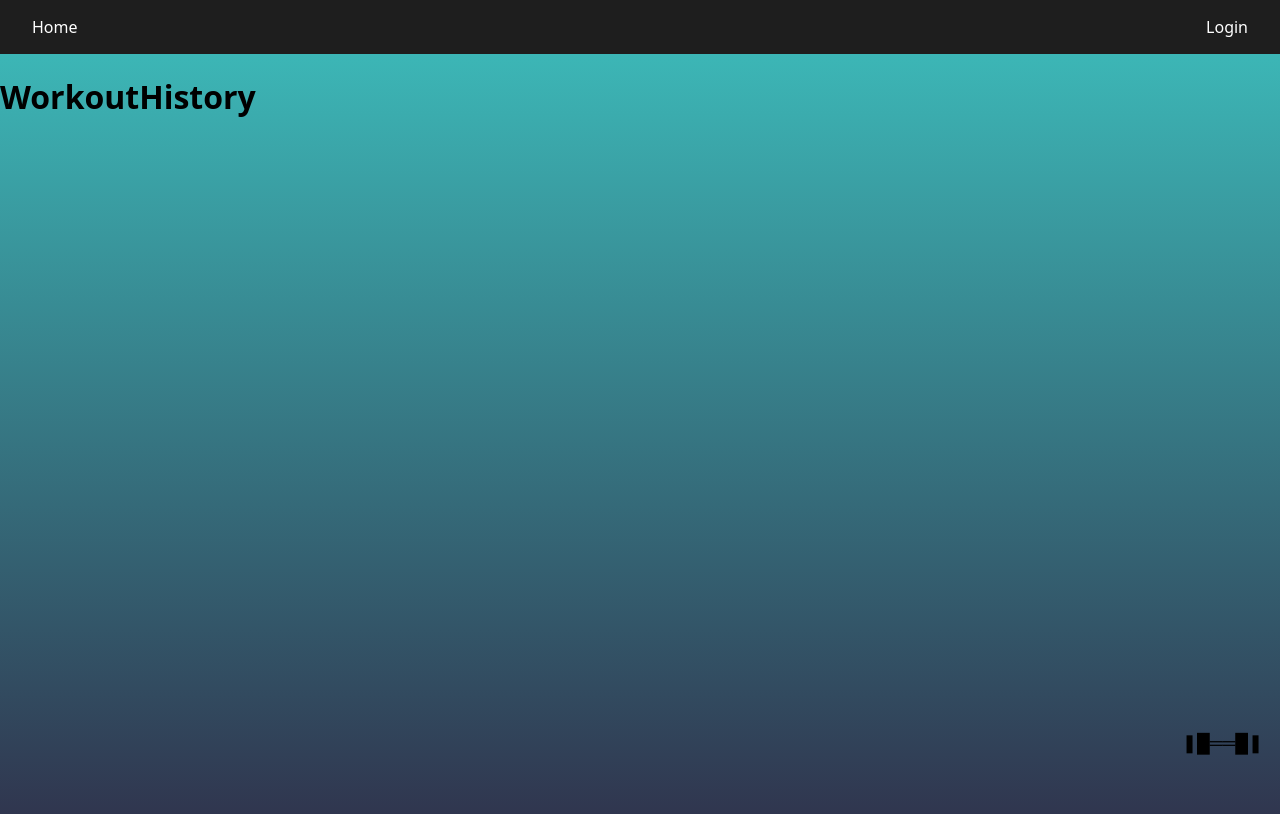
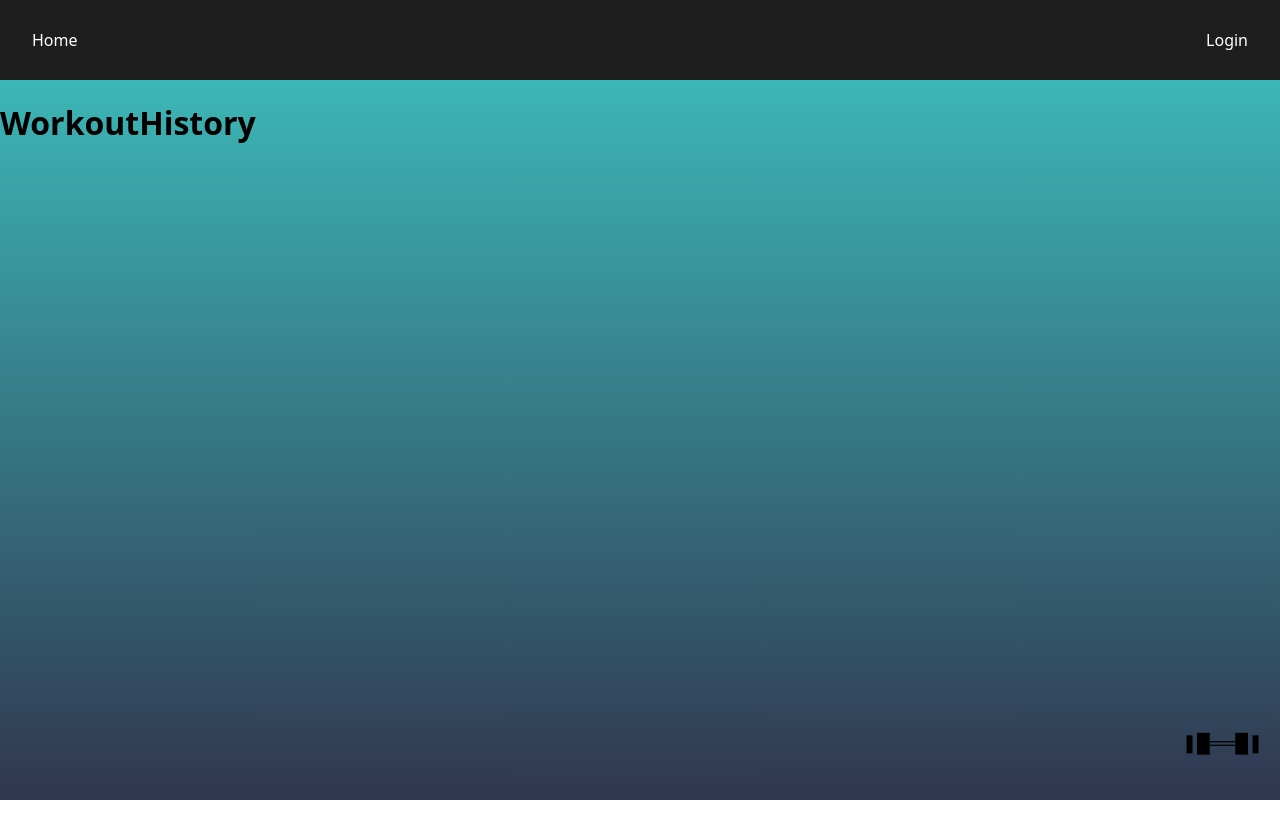
Before and after one commit to bzixx/AHFULapp, a React (Vite) app in the folder Frontend/: page /WorkoutHistory in a window 1280 px wide. Built offline with nearby package versions, Linux system fonts and the light colour scheme.

Commit message:
All of Tony's branch is merged in

```diff
--- a/Frontend/src/components/navbar/navbar.css
+++ b/Frontend/src/components/navbar/navbar.css
@@ -4,6 +4,7 @@
   align-items: center;
   background-color: #1E1E1E;
   padding: 1rem 2rem;
+  height: 10vh;
 }
 
 .navbar a {
--- a/Frontend/src/layout.jsx
+++ b/Frontend/src/layout.jsx
@@ -8,7 +8,7 @@ export function Layout() {
             <MenuButton/>
             <main style={{
                 background: "linear-gradient(0deg, #30364F, #3cb6b6)",
-                minHeight: "95vh",
+                minHeight: "90vh",
                 display: "flex"
              }}>
             <Outlet/>
```
